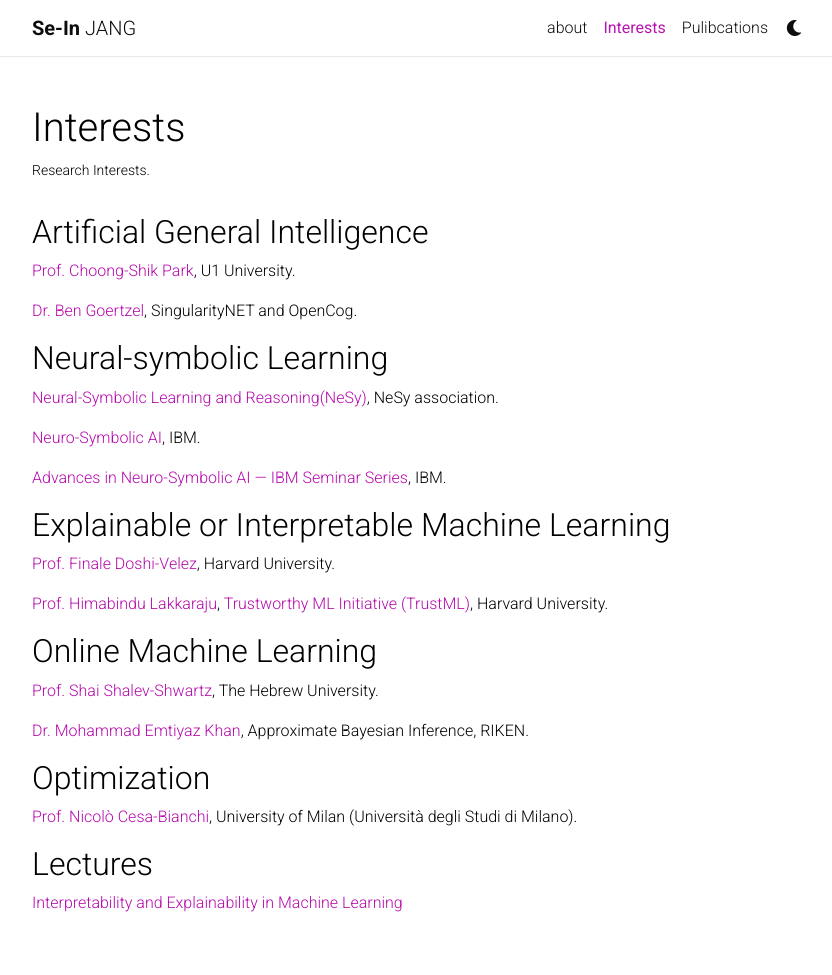
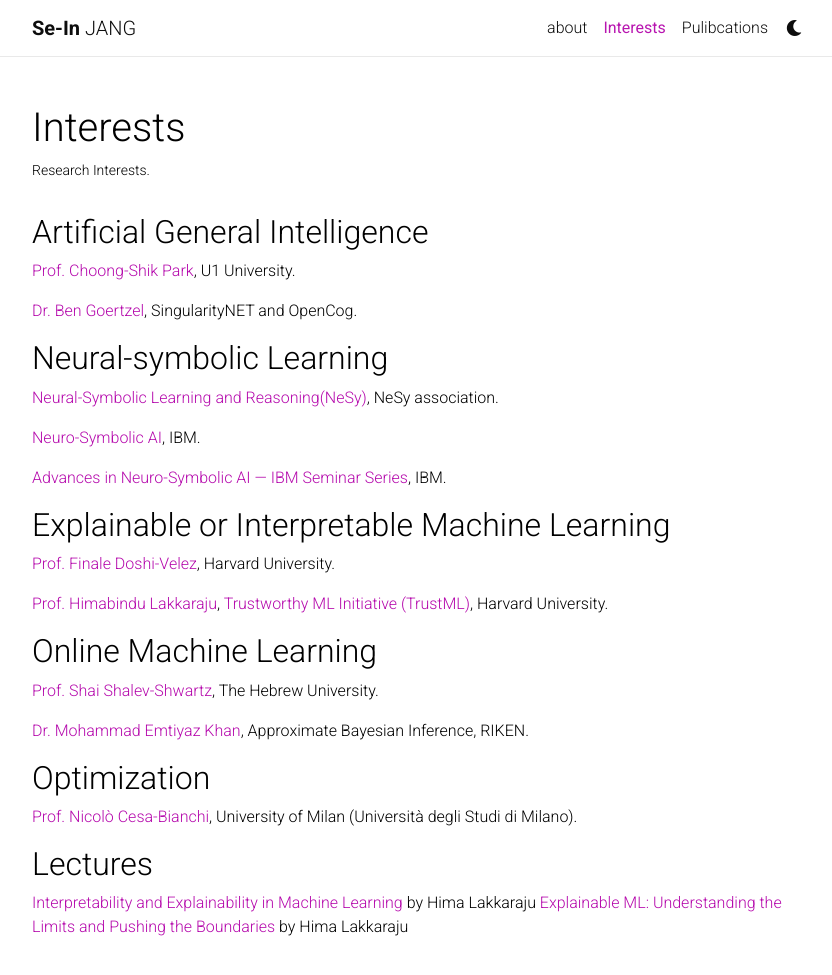
Before and after one commit to sijang/sijang.github.io, a Jekyll site: the page built from _pages/Interests.md, in a window 1280 px wide and 1025 px high. Shown: the top 975 px of the window, without its empty margins (223-1055 px from the left). Built offline with Jekyll 4.4.1, drawn with Linux system fonts in a browser that asks for light colours; nearby versions of some CDN libraries; a style sheet for code colours, icons or effects is not loaded.

Commit message:
Update Interests.md

```diff
--- a/_pages/Interests.md
+++ b/_pages/Interests.md
@@ -39,4 +39,5 @@ nav: true
 
 
 ## Lectures
-  > [Interpretability and Explainability in Machine Learning](https://interpretable-ml-class.github.io/){:target="_blank"}
+  > [Interpretability and Explainability in Machine Learning](https://interpretable-ml-class.github.io/){:target="_blank"} by Hima Lakkaraju
+  > [Explainable ML: Understanding the Limits and Pushing the Boundaries](https://www.chilconference.org/tutorial_T04.html) by Hima Lakkaraju
```
